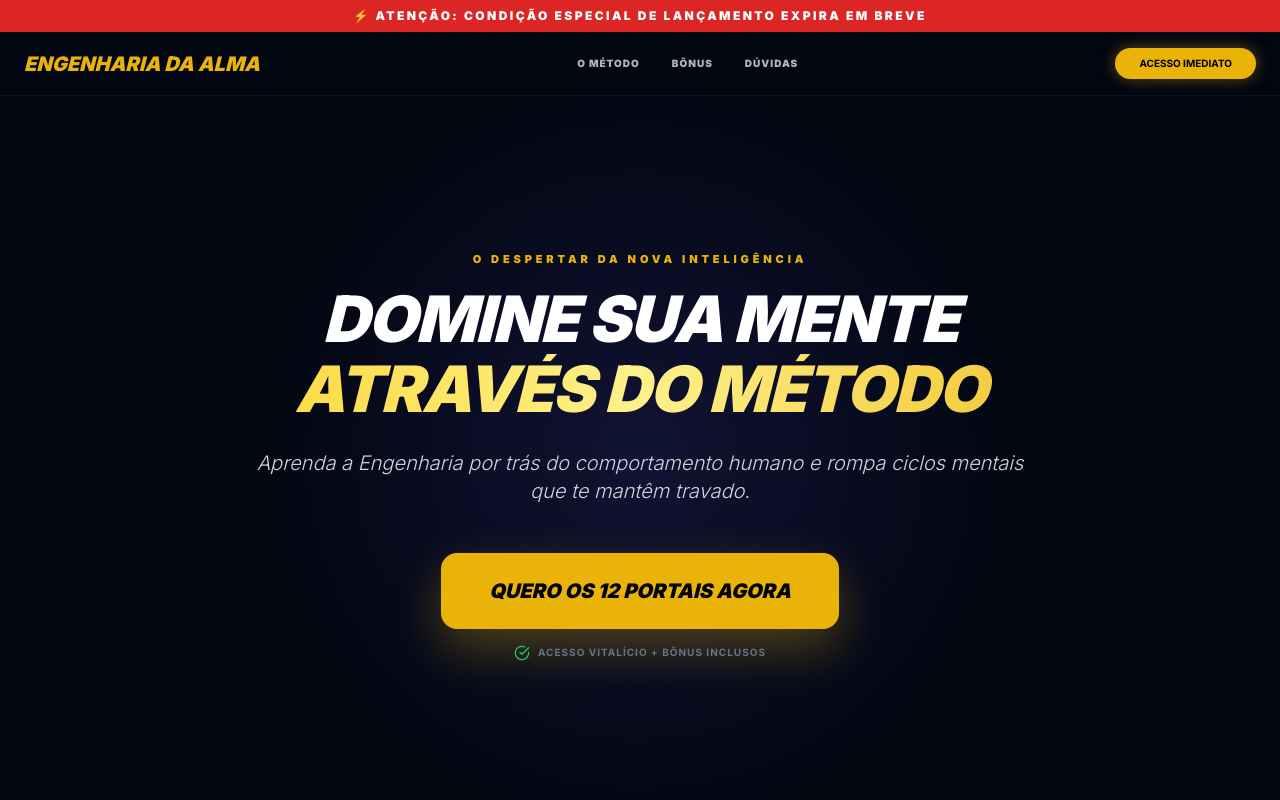
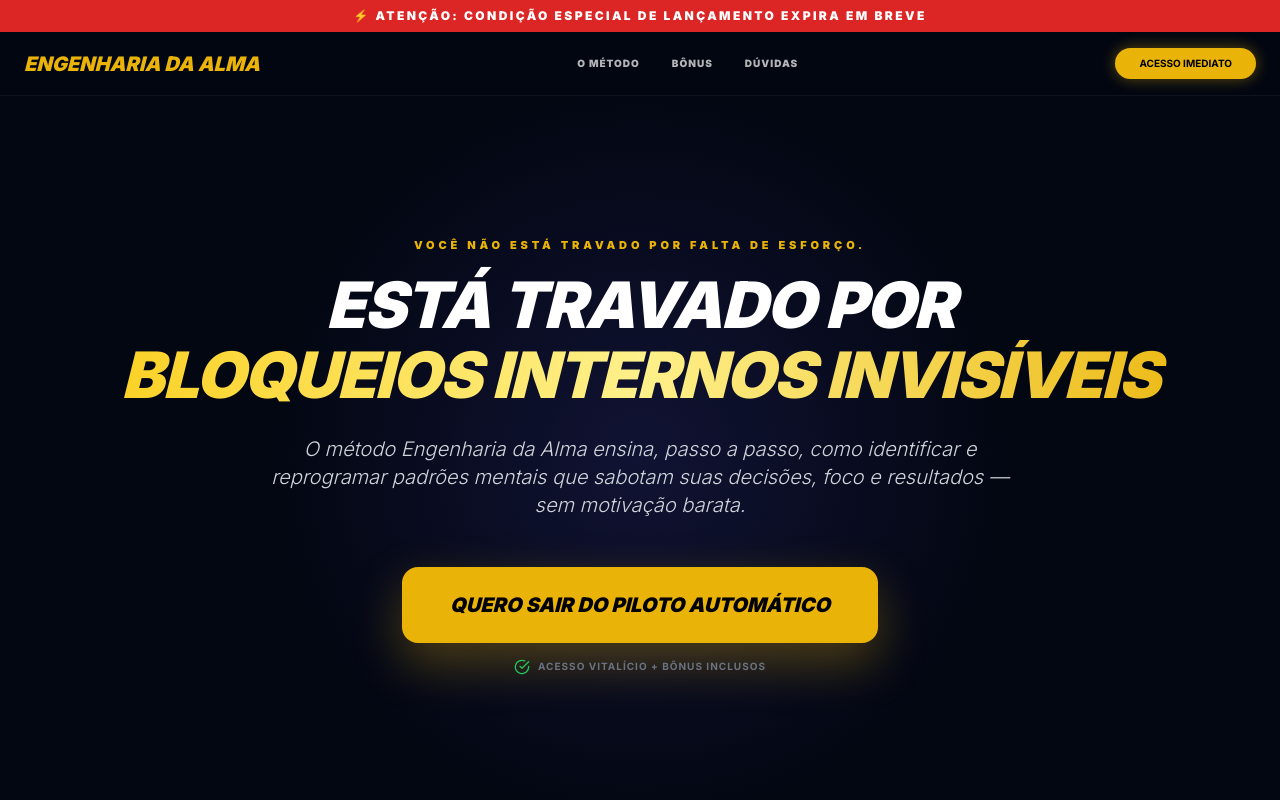
Before and after one commit to engenharia-da-alma/Engenharia-da-Alma, a plain HTML site: page index.html in a window 1280 px wide. Shown: the top 800 px of the page. Drawn offline with nearby package versions, Linux system fonts and the light colour scheme.

Commit message:
Update index.html

```diff
--- a/index.html
+++ b/index.html
@@ -47,24 +47,26 @@ src="https://www.facebook.com/tr?id=2329926710848430&ev=PageView&noscript=1"
     <header class="relative min-h-[90vh] flex items-center justify-center overflow-hidden bg-[radial-gradient(circle_at_center,_var(--tw-gradient-stops))] from-indigo-900/30 via-gray-950 to-gray-950">
         <div class="container mx-auto px-6 text-center z-10">
             <h2 class="text-yellow-500 font-black tracking-[0.35em] mb-4 text-[11px] uppercase text-center">
-    O Despertar da Nova Inteligência
+    Você não está travado por falta de esforço.
+
 </h2>
 
 <h1 class="text-[clamp(36px,5vw,72px)]
            font-black leading-[1.1] mb-6 italic tracking-tight uppercase text-center">
-    DOMINE SUA MENTE
-    <span class="block text-transparent bg-clip-text bg-gradient-to-r from-yellow-400 via-yellow-200 to-yellow-500">
-        ATRAVÉS DO MÉTODO
-    </span>
+    Está travado por
+<span class="block text-transparent bg-clip-text bg-gradient-to-r from-yellow-400 via-yellow-200 to-yellow-500">
+    bloqueios internos invisíveis
+</span>
 </h1>
 
 <p class="text-base md:text-xl text-gray-300 max-w-3xl mx-auto mb-12 font-light leading-relaxed italic text-center">
-    Aprenda a Engenharia por trás do comportamento humano e rompa ciclos mentais que te mantêm travado.
+    O método Engenharia da Alma ensina, passo a passo, como identificar e reprogramar padrões mentais que sabotam suas decisões, foco e resultados — sem motivação barata.
+
 </p>
 
             <div class="space-y-4">
                 <a href="#oferta" class="bg-yellow-500 text-black px-12 py-6 rounded-2xl text-xl font-black hover:scale-105 transition-all shadow-[0_20px_50px_rgba(234,179,8,0.3)] inline-block uppercase italic">
-                    Quero os 12 Portais agora
+                    Quero sair do piloto automático
                 </a>
                 <p class="text-gray-500 text-[10px] font-bold uppercase tracking-widest flex items-center justify-center gap-2">
                     <i data-feather="check-circle" class="w-4 h-4 text-green-500"></i> Acesso Vitalício + Bônus Inclusos
```
